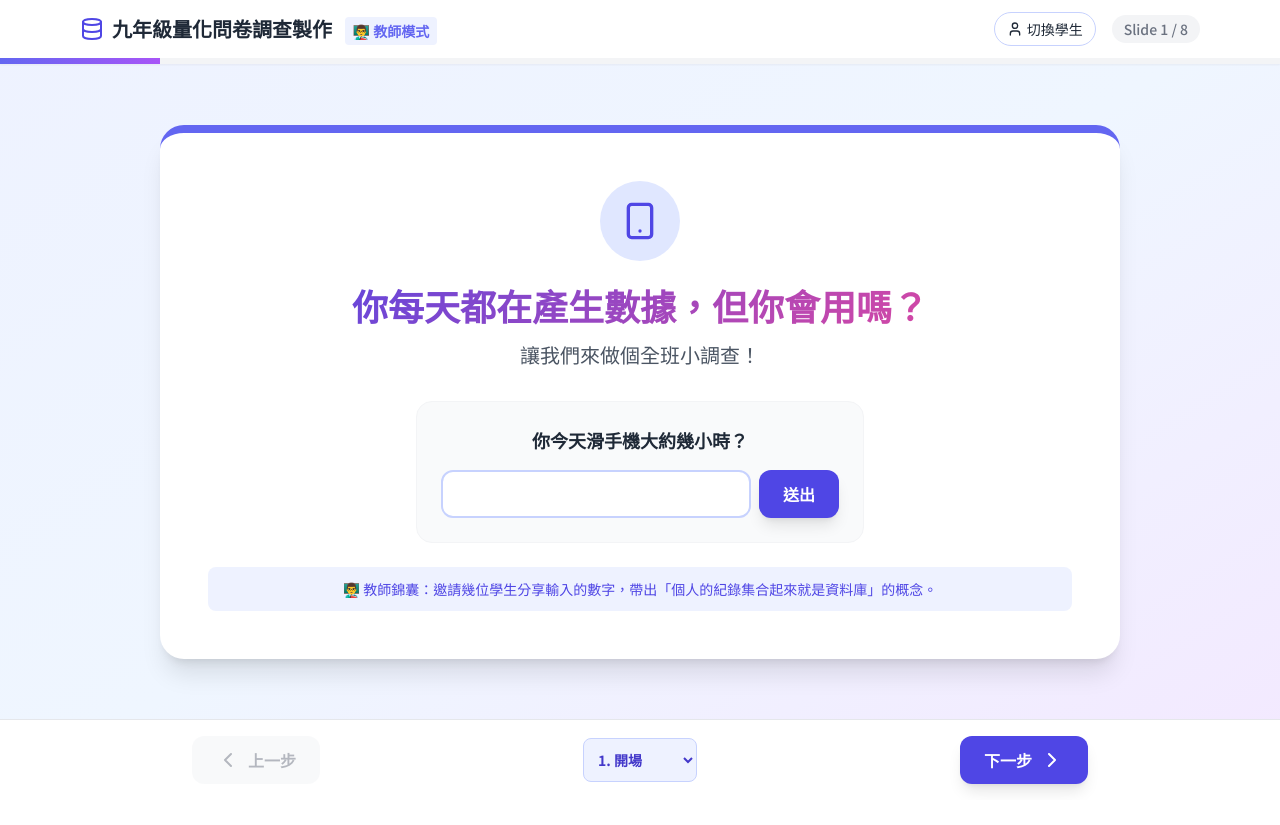
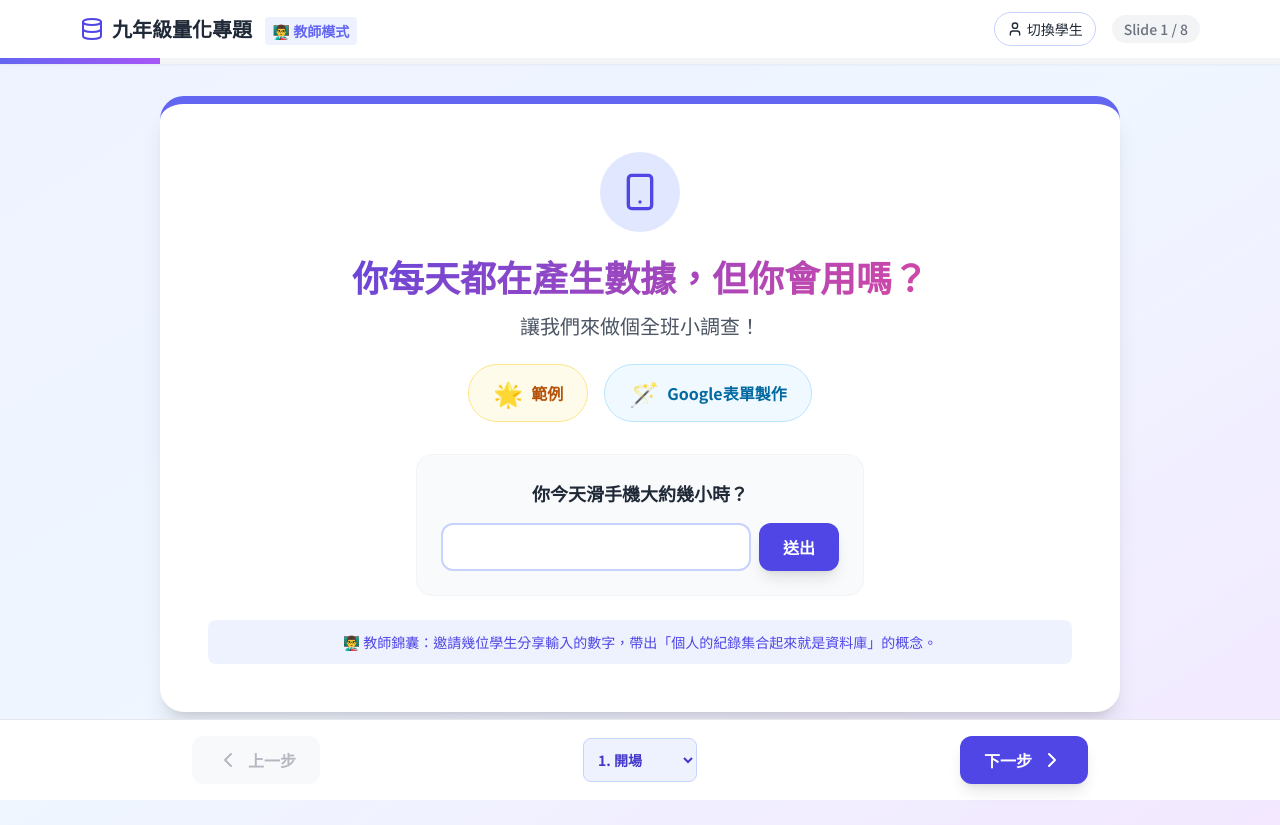
Before and after one commit to btosichen/2026YMSH_PBL, a plain HTML site: page ppt.html in a window 1280 px wide. Before the commit the page ends 800 px from the top, so only its background shows below. Drawn offline with nearby package versions, Linux system fonts and the light colour scheme.

Commit message:
Update ppt.html

```diff
--- a/ppt.html
+++ b/ppt.html
@@ -3,7 +3,7 @@
 <head>
     <meta charset="UTF-8">
     <meta name="viewport" content="width=device-width, initial-scale=1.0">
-    <title>量化問卷調查製作 | 教學簡報版</title>
+    <title>量化專題教學平台 | 教學簡報版</title>
     <script src="https://cdn.tailwindcss.com"></script>
     <script src="https://unpkg.com/lucide@latest"></script>
     <style>
@@ -40,7 +40,7 @@
         <div class="max-w-6xl mx-auto px-4 py-3 flex justify-between items-center">
             <div class="flex items-center gap-2">
                 <i data-lucide="database" class="text-indigo-600"></i>
-                <h1 class="font-bold text-xl hidden sm:block">九年級量化問卷調查製作 <span class="text-indigo-500 text-sm ml-2" id="mode-badge">👨‍🏫 教師模式</span></h1>
+                <h1 class="font-bold text-xl hidden sm:block">九年級量化專題 <span class="text-indigo-500 text-sm ml-2" id="mode-badge">👨‍🏫 教師模式</span></h1>
             </div>
             <div class="flex items-center gap-4">
                 <button onclick="toggleMode()" id="mode-toggle-btn" class="text-sm px-3 py-1.5 rounded-full border border-indigo-200 hover:bg-indigo-50 transition-colors font-medium flex items-center gap-1">
@@ -67,7 +67,23 @@
                     <i data-lucide="smartphone" class="w-10 h-10"></i>
                 </div>
                 <h2 class="text-4xl font-black mb-4 text-gradient">你每天都在產生數據，但你會用嗎？</h2>
-                <p class="text-xl text-gray-600 mb-8">讓我們來做個全班小調查！</p>
+                <p class="text-xl text-gray-600 mb-6">讓我們來做個全班小調查！</p>
+
+                <!-- 新增：可愛的外部連結按鈕區 -->
+                <div class="flex flex-wrap justify-center gap-4 mb-8">
+                    <!-- 按鈕 1: 範例 -->
+                    <a href="https://btosichen.github.io/2026YMSH_PBL/example.html" target="_blank" rel="noopener noreferrer"
+                       class="group inline-flex items-center gap-2 px-6 py-3 bg-amber-50 hover:bg-amber-100 text-amber-700 font-bold rounded-full transition-all duration-300 hover:-translate-y-1 hover:shadow-md border border-amber-200">
+                        <span class="text-2xl group-hover:animate-bounce">🌟</span>
+                        <span>範例</span>
+                    </a>
+                    <!-- 按鈕 2: Google表單製作 -->
+                    <a href="https://btosichen.github.io/2026YMSH_PBL/example04.html" target="_blank" rel="noopener noreferrer"
+                       class="group inline-flex items-center gap-2 px-6 py-3 bg-sky-50 hover:bg-sky-100 text-sky-700 font-bold rounded-full transition-all duration-300 hover:-translate-y-1 hover:shadow-md border border-sky-200">
+                        <span class="text-2xl group-hover:animate-bounce">🪄</span>
+                        <span>Google表單製作</span>
+                    </a>
+                </div>
 
                 <div class="max-w-md mx-auto bg-gray-50 p-6 rounded-2xl border border-gray-100">
                     <label class="block text-lg font-bold mb-4">你今天滑手機大約幾小時？</label>
```
